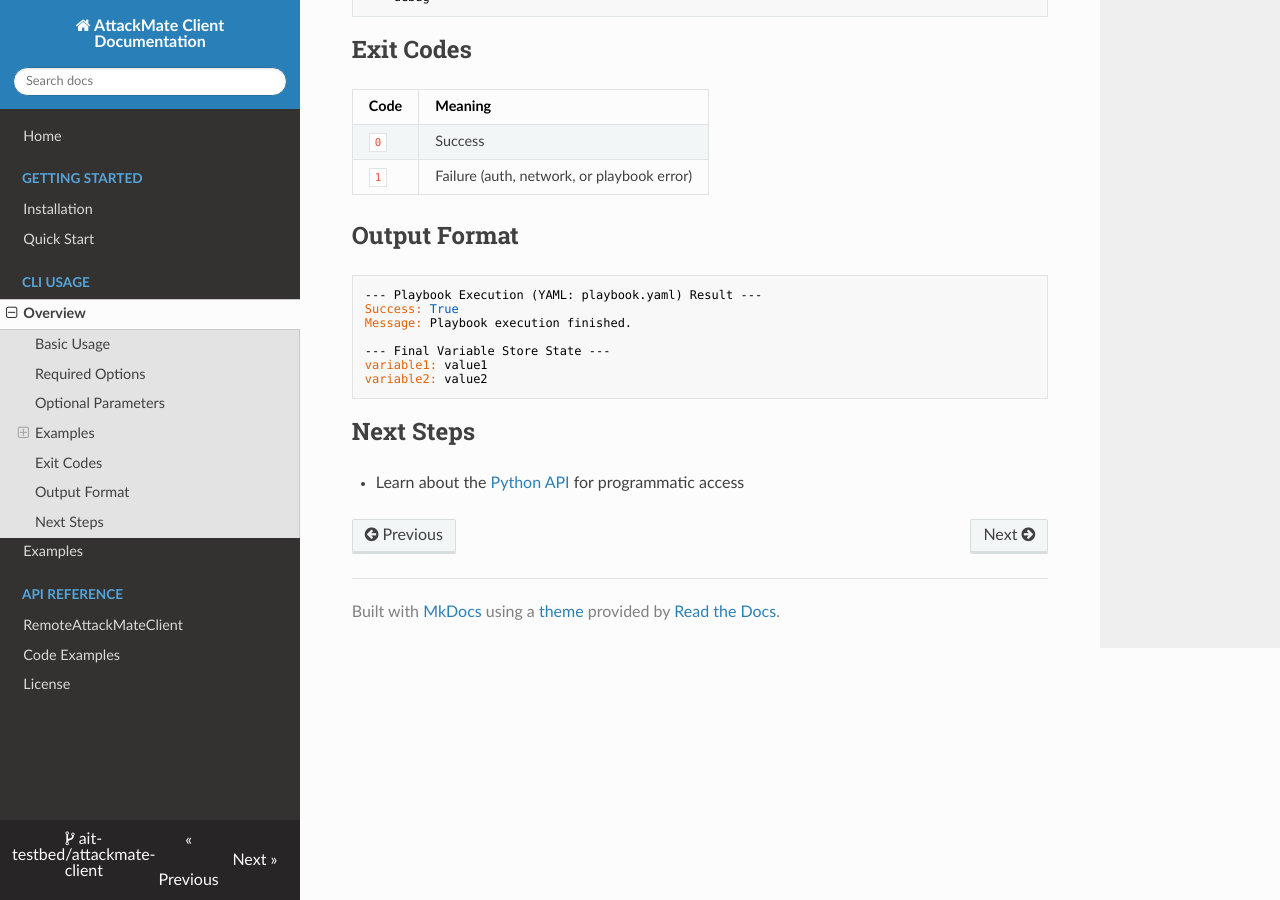
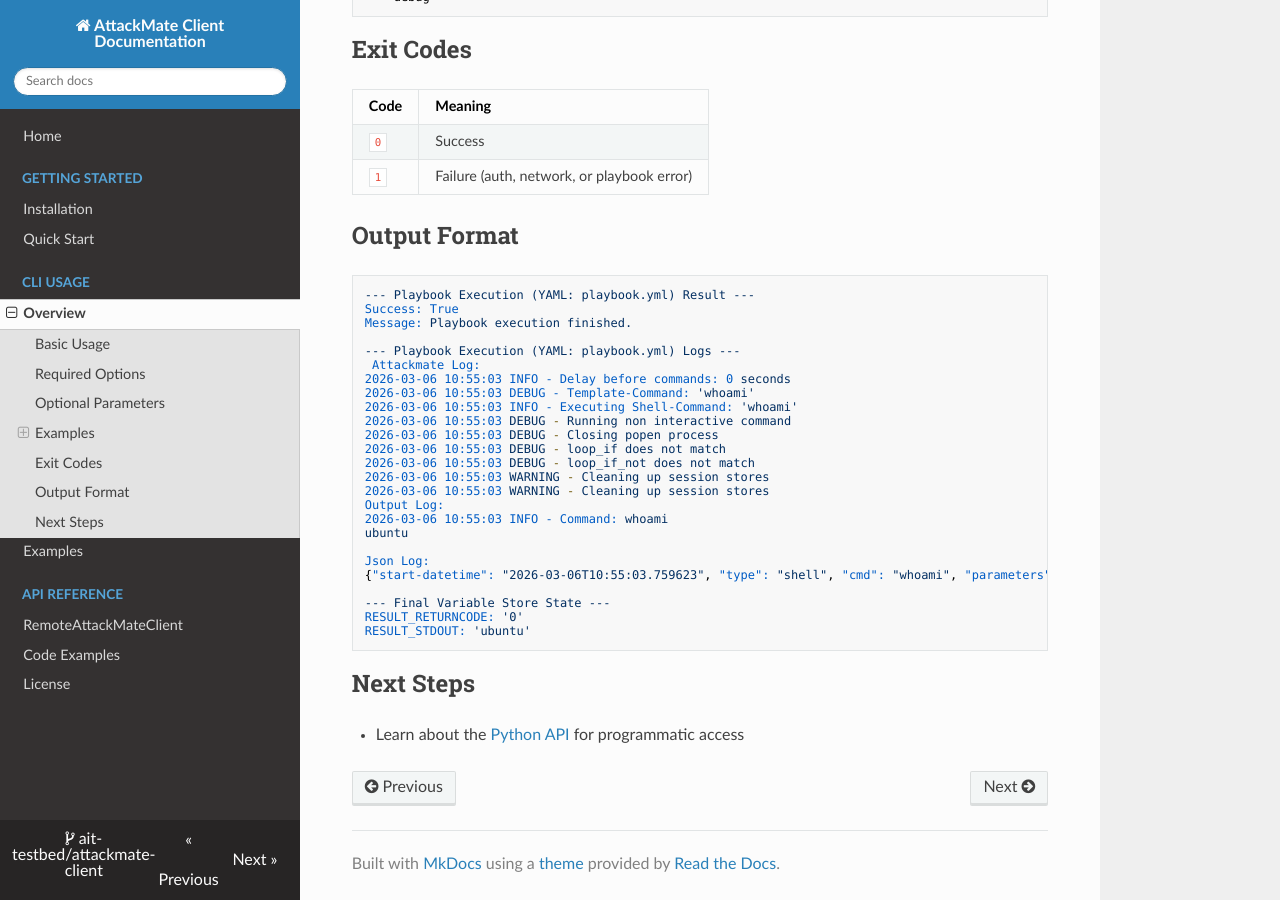
Before and after one commit to ait-testbed/attackmate-client, an MkDocs documentation site: the page built from docs/cli-overview.md, in a window 1280 px wide and 900 px high, scrolled down 1332 px. Built offline with MkDocs 1.6.1, drawn with Linux system fonts in a browser that asks for light colours; nearby versions of some CDN libraries.

Commit message:
include attackmate logs in cli outout

````diff
--- a/docs/cli-overview.md
+++ b/docs/cli-overview.md
@@ -68,13 +68,31 @@
 ## Output Format
 
 ```
---- Playbook Execution (YAML: playbook.yaml) Result ---
+--- Playbook Execution (YAML: playbook.yml) Result ---
 Success: True
 Message: Playbook execution finished.
 
+--- Playbook Execution (YAML: playbook.yml) Logs ---
+ Attackmate Log:
+2026-03-06 10:55:03 INFO - Delay before commands: 0 seconds
+2026-03-06 10:55:03 DEBUG - Template-Command: 'whoami'
+2026-03-06 10:55:03 INFO - Executing Shell-Command: 'whoami'
+2026-03-06 10:55:03 DEBUG - Running non interactive command
+2026-03-06 10:55:03 DEBUG - Closing popen process
+2026-03-06 10:55:03 DEBUG - loop_if does not match
+2026-03-06 10:55:03 DEBUG - loop_if_not does not match
+2026-03-06 10:55:03 WARNING - Cleaning up session stores
+2026-03-06 10:55:03 WARNING - Cleaning up session stores
+Output Log:
+2026-03-06 10:55:03 INFO - Command: whoami
+ubuntu
+
+Json Log:
+{"start-datetime": "2026-03-06T10:55:03.759623", "type": "shell", "cmd": "whoami", "parameters": {"only_if": null, "error_if": null, "error_if_not": null, "loop_if": null, "loop_if_not": null, "loop_count": "3", "exit_on_error": true, "save": null, "background": false, "kill_on_exit": true, "metadata": null, "interactive": false, "creates_session": null, "session": null, "command_timeout": "10", "read": true, "command_shell": "/bin/sh", "bin": false}}
+
 --- Final Variable Store State ---
-variable1: value1
-variable2: value2
+RESULT_RETURNCODE: '0'
+RESULT_STDOUT: 'ubuntu'
 ```
 
 ## Next Steps
````
Also changed, not shown: 1 other file.
